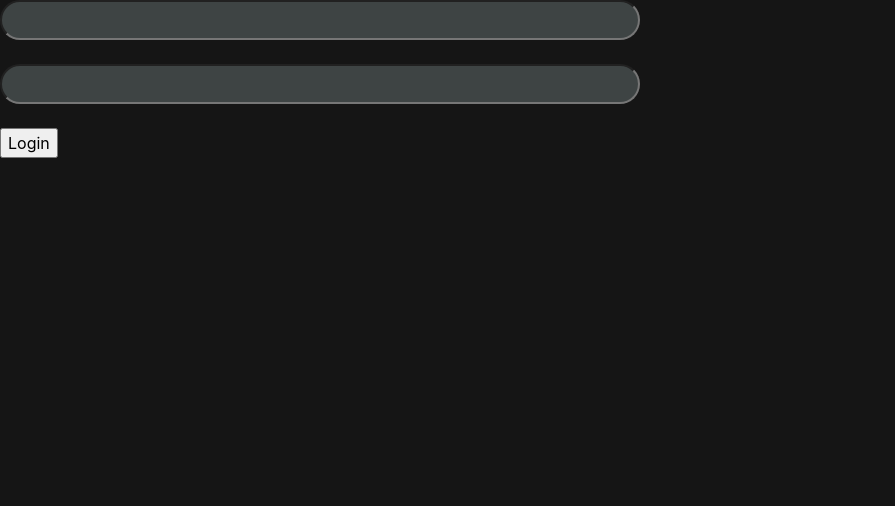
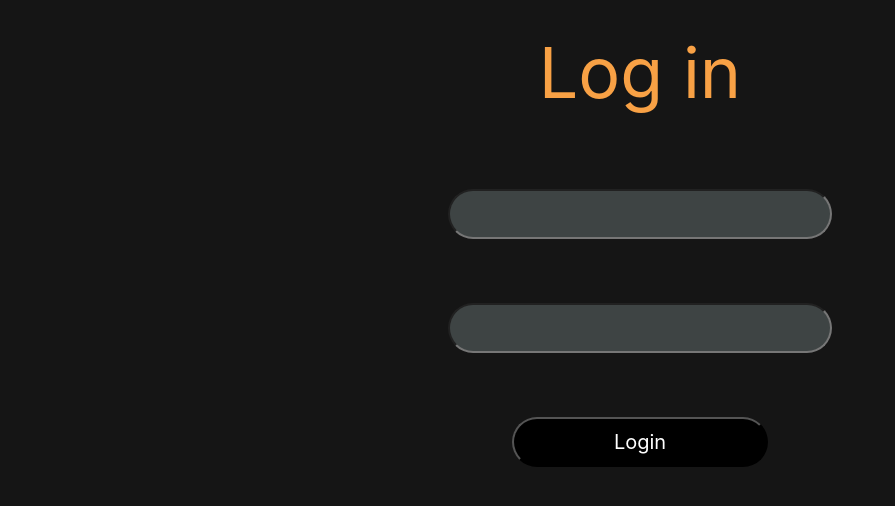
Before and after one commit to Famidore/flaskServer, a Python web app: template templates/login_forms/login.html in a window 1280 px wide. Shown: the part 100-606 px from the top of the page, without its empty margins (0-895 px from the left). Run offline with Jinja, Linux system fonts and the light colour scheme; the template is opened without the code that fills it, so the values that code supplies are empty; some libraries are stand-ins or nearby versions.

Commit message:
Create login.html tamplate, login_page.css stylesheet. Not full responsive version.

```diff
--- a/static/styles/login_page.css
+++ b/static/styles/login_page.css
@@ -1,15 +1,51 @@
+#container{
+    font-size: 100px;
+    width: 100%;
+    height: 100%;
+}
+
 .login-form{
-    position: relative;
-    width: 100%;
-    justify-content: center;
+    height: 60%;
+}
+
+.login-label{
+    color: #f8a145;
+    font-size: 70%;
+    height: 40%;
+    text-align: center;
+    padding-top: 20px;
 }
 
 .input-field{
     background-color: #3e4444;
-    width: 50%;
-    height: 40px;
-    border-radius: 20px;
+    width: 30%;
+    height: 50px;
+    border-radius: 30px;
     color: #f8a145;
-    font-size: 20px;
+    font-size: 20%;
+    display: block;
+    margin-right: auto;
+    margin-left: auto;
     text-align: center;
+    margin-top: 5%;
+    margin-bottom: 5%;
 }
+
+.input-button{
+    width: 20%;
+    height: 50px;
+    border-radius: 30px;
+    display: block;
+    margin-right: auto;
+    margin-left: auto;
+    background-color: #000000;
+    color: white;
+    font-size: 20%;
+    margin-top: 5%;
+    margin-bottom: 5%;
+}
+
+.input-button:hover{
+    background-color: #f8a145;
+    color: black;
+}
--- a/templates/login_forms/login.html
+++ b/templates/login_forms/login.html
@@ -4,12 +4,14 @@
     href="{{ url_for('static', filename='styles/login_page.css') }}"> {% endblock %}
 
 {% block content %}
-    <div class="login-form">
-        <form method="POST">
-            <input class="input-field" name="email"><br><br>
-            <input class="input-field" name="password" type="password"><br><br>
-            <input type="submit" value="Login">
-        </form>
+    <div id="container">
+        <div class="login-label">Log in</div>
+        <div class="login-form">
+            <form method="POST">
+                <input class="input-field" name="email">
+                <input class="input-field" name="password" type="password">
+                <input class="input-button" type="submit" value="Login">
+            </form>
+        </div>
     </div>
-
 {% endblock %}
```
